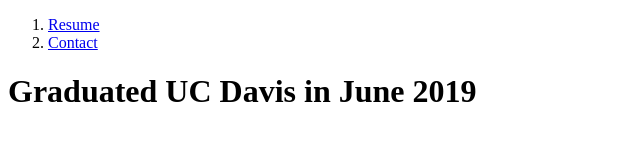
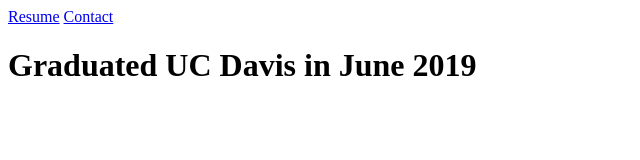
Before and after one commit to ChrisMeyering/ChrisMeyering.github.io, a plain HTML site: page index.html in a window 1280 px wide. Shown: the whole page, without its empty margins (0-640 px from the left). Drawn offline with Linux system fonts and the light colour scheme.

Commit message:
fixed error

```diff
--- a/index.html
+++ b/index.html
@@ -7,10 +7,8 @@
         <title>Chris Meyering</title>
     </head>
     <nav>
-        <ol>
-            <li><a href="resume.html">Resume</a></li>
-            <li><a href="contact.html">Contact</a></li>
-        </ol>
+        <a href="resume.html">Resume</a></li>
+        <a href="contact.html">Contact</a></li>
     </nav>
     <h1>Graduated UC Davis in June 2019</h1>
 </html>
```
